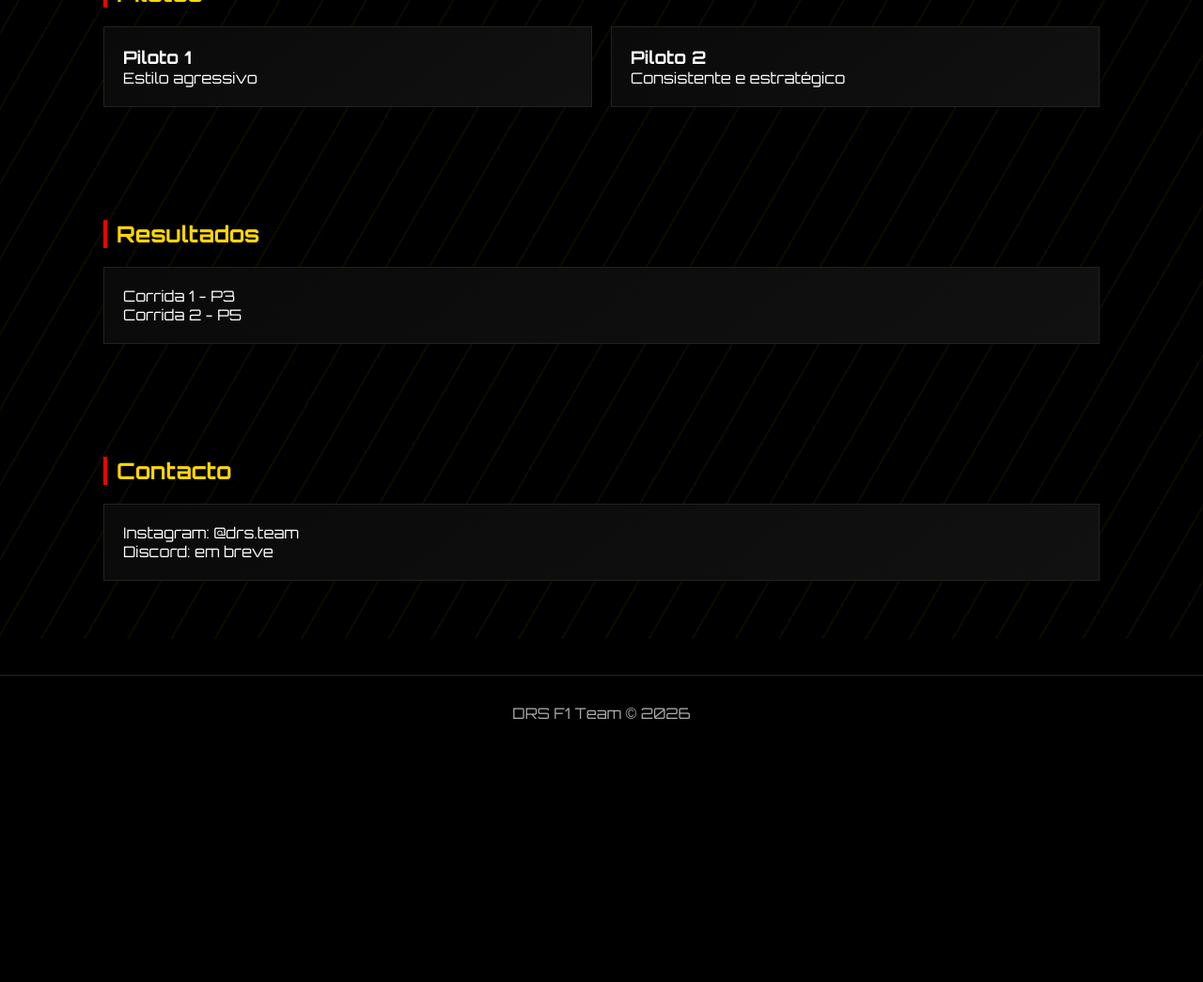
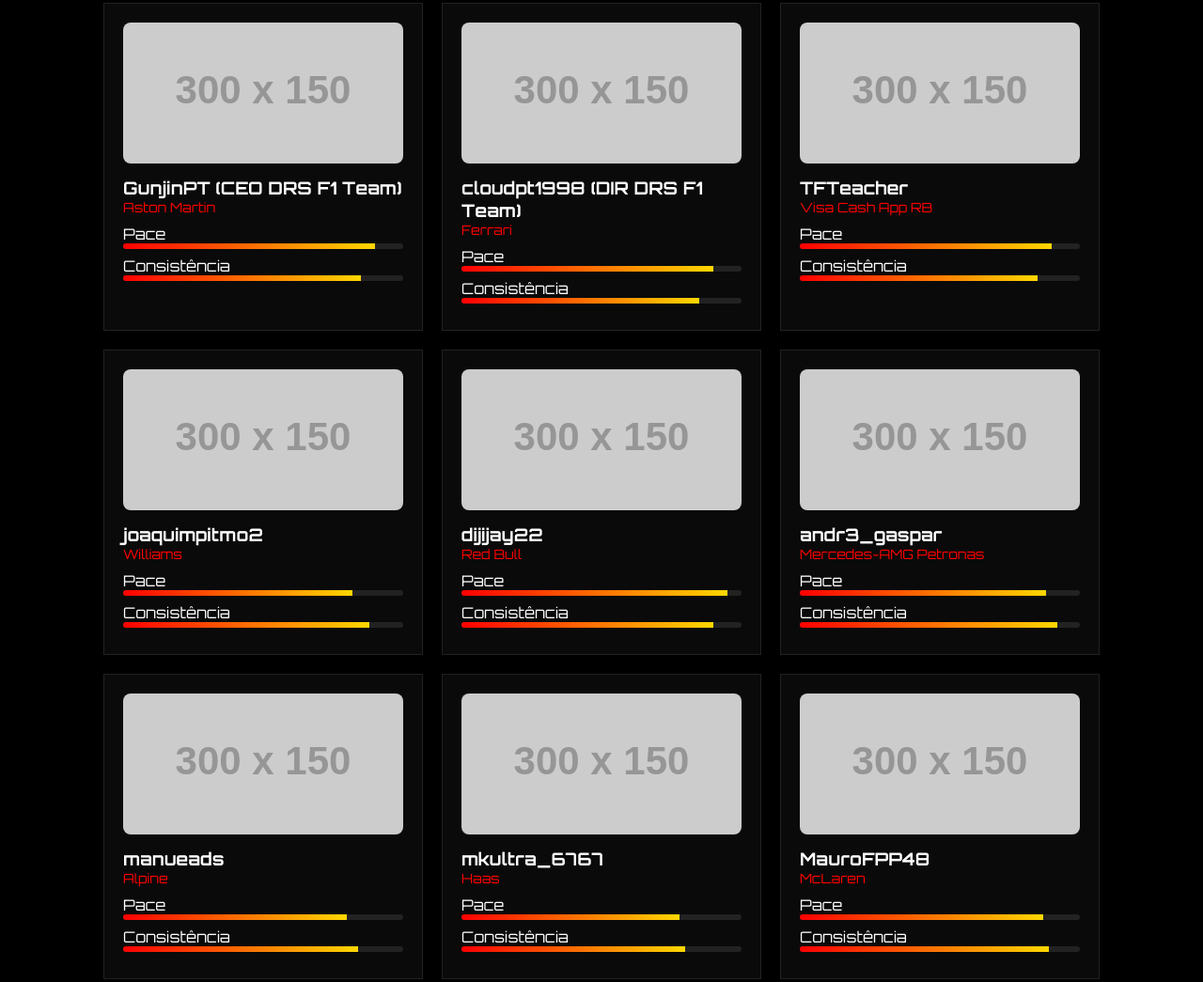
Before and after one commit to GunjinPT/drs-site, a plain HTML site: page index.html in a window 1280 px wide. Shown: the part 870-1915 px from the top of the page at 94% size. Before the commit the page ends 1669 px from the top, so only its background shows below. Drawn offline with Linux system fonts and the light colour scheme; placeholder pictures from the web are drawn by us.

Commit message:
Add files via upload

```diff
--- a/index.html
+++ b/index.html
@@ -7,148 +7,52 @@
   <link href="https://fonts.googleapis.com/css2?family=Orbitron:wght@400;700&display=swap" rel="stylesheet">
   <style>
     * { margin:0; padding:0; box-sizing:border-box; }
-    body {
-      font-family: 'Orbitron', sans-serif;
-      background: #000;
-      color: #fff;
-      overflow-x: hidden;
+    body { font-family:'Orbitron',sans-serif; background:#000; color:#fff; }
+
+    header { text-align:center; padding:60px 20px; }
+    header img { max-width:260px; }
+    h1 { color:gold; margin-top:15px; }
+
+    nav {
+      display:flex; justify-content:center; gap:30px;
+      padding:15px; background:#050505;
+      border-top:1px solid #222; border-bottom:1px solid #222;
     }
 
-    /* Animated background */
-    body::before {
-      content:"";
-      position:fixed;
-      width:200%; height:200%;
-      background: repeating-linear-gradient(
-        120deg,
-        rgba(255,215,0,0.05) 0px,
-        rgba(255,215,0,0.05) 2px,
-        transparent 2px,
-        transparent 40px
-      );
-      animation: moveBg 20s linear infinite;
-      z-index:-1;
+    nav a { color:white; text-decoration:none; position:relative; }
+    nav a::after {
+      content:""; position:absolute; width:0%; height:2px;
+      background:gold; bottom:-5px; left:0; transition:0.3s;
     }
-
-    @keyframes moveBg {
-      from { transform: translate(0,0); }
-      to { transform: translate(-200px,-200px); }
-    }
-
-    header {
-      text-align:center;
-      padding:60px 20px;
-      animation: fadeIn 2s ease;
-    }
-
-    header img {
-      max-width:280px;
-      animation: float 3s ease-in-out infinite;
-    }
-
-    @keyframes float {
-      0%,100% { transform: translateY(0); }
-      50% { transform: translateY(-10px); }
-    }
-
-    h1 {
-      color: gold;
-      margin-top:20px;
-      letter-spacing:3px;
-    }
-
-    nav {
-      display:flex;
-      justify-content:center;
-      gap:30px;
-      padding:15px;
-      border-top:1px solid #222;
-      border-bottom:1px solid #222;
-      background:#050505;
-    }
-
-    nav a {
-      color:white;
-      text-decoration:none;
-      position:relative;
-    }
-
-    nav a::after {
-      content:"";
-      position:absolute;
-      width:0%;
-      height:2px;
-      background:gold;
-      bottom:-5px;
-      left:0;
-      transition:0.3s;
-    }
-
     nav a:hover::after { width:100%; }
 
-    section {
-      padding:60px 20px;
-      max-width:1100px;
-      margin:auto;
-      animation: fadeUp 1s ease;
-    }
-
-    @keyframes fadeUp {
-      from { opacity:0; transform: translateY(30px); }
-      to { opacity:1; transform: translateY(0); }
-    }
-
-    h2 {
-      margin-bottom:20px;
-      color:gold;
-      border-left:4px solid red;
-      padding-left:10px;
-    }
+    section { padding:60px 20px; max-width:1100px; margin:auto; }
+    h2 { color:gold; margin-bottom:20px; }
 
     .grid {
       display:grid;
-      grid-template-columns: repeat(auto-fit, minmax(250px,1fr));
+      grid-template-columns: repeat(auto-fit, minmax(260px,1fr));
       gap:20px;
     }
 
     .card {
-      background: linear-gradient(145deg, #0a0a0a, #111);
-      padding:20px;
-      border:1px solid #222;
+      background:#0a0a0a; border:1px solid #222; padding:20px;
       transition:0.3s;
-      position:relative;
-      overflow:hidden;
+    }
+    .card:hover { transform:scale(1.03); border-color:gold; }
+
+    .card img {
+      width:100%; height:150px; object-fit:cover;
+      margin-bottom:10px; border-radius:8px;
     }
 
-    .card::before {
-      content:"";
-      position:absolute;
-      width:100%; height:2px;
-      background:linear-gradient(90deg, transparent, red, transparent);
-      top:0;
-      left:-100%;
-      transition:0.5s;
-    }
+    .team { color:red; font-size:14px; margin-bottom:10px; }
 
-    .card:hover::before {
-      left:100%;
-    }
+    .skill { margin:8px 0; }
+    .bar { height:6px; background:#222; border-radius:10px; overflow:hidden; }
+    .fill { height:100%; background:linear-gradient(90deg, red, gold); }
 
-    .card:hover {
-      transform: translateY(-5px) scale(1.02);
-      border-color:gold;
-    }
-
-    footer {
-      text-align:center;
-      padding:30px;
-      border-top:1px solid #222;
-      margin-top:40px;
-      color:#aaa;
-    }
-
-    .highlight { color:red; }
-
+    footer { text-align:center; padding:30px; color:#777; border-top:1px solid #222; }
   </style>
 </head>
 <body>
@@ -156,7 +60,7 @@
 <header>
   <img src="logo.png" alt="DRS Logo">
   <h1>DRS F1 TEAM</h1>
-  <p><span class="highlight">Precision</span>. Speed. Victory.</p>
+  <p>Precision. Speed. Victory.</p>
 </header>
 
 <nav>
@@ -169,21 +73,87 @@
 <section id="sobre">
   <h2>Sobre a Equipa</h2>
   <div class="card">
-    <p>Fundada em 2026, a DRS F1 Team nasce com uma missão clara: dominar as ligas online de Fórmula 1 com precisão, estratégia e velocidade.</p>
+    <p>Fundada em 2026, a DRS F1 Team compete em ligas online com foco em performance, estratégia e evolução constante.</p>
   </div>
 </section>
 
 <section id="pilotos">
   <h2>Pilotos</h2>
   <div class="grid">
+
+<div class="card">
+      <img src="https://via.placeholder.com/300x150">
+      <h3>GunjinPT (CEO DRS F1 Team)</h3>
+      <p class="team">Aston Martin</p>
+      <div class="skill">Pace<div class="bar"><div class="fill" style="width:90%"></div></div></div>
+      <div class="skill">Consistência<div class="bar"><div class="fill" style="width:85%"></div></div></div>
+    </div>
+
+<div class="card">
+      <img src="https://via.placeholder.com/300x150">
+      <h3>cloudpt1998 (DIR DRS F1 Team)</h3>
+      <p class="team">Ferrari</p>
+      <div class="skill">Pace<div class="bar"><div class="fill" style="width:90%"></div></div></div>
+      <div class="skill">Consistência<div class="bar"><div class="fill" style="width:85%"></div></div></div>
+    </div>
+
+
     <div class="card">
-      <h3>Piloto 1</h3>
-      <p>Estilo agressivo</p>
+      <img src="https://via.placeholder.com/300x150">
+      <h3>TFTeacher</h3>
+      <p class="team">Visa Cash App RB</p>
+      <div class="skill">Pace<div class="bar"><div class="fill" style="width:90%"></div></div></div>
+      <div class="skill">Consistência<div class="bar"><div class="fill" style="width:85%"></div></div></div>
     </div>
+
     <div class="card">
-      <h3>Piloto 2</h3>
-      <p>Consistente e estratégico</p>
+      <img src="https://via.placeholder.com/300x150">
+      <h3>joaquimpitmo2</h3>
+      <p class="team">Williams</p>
+      <div class="skill">Pace<div class="bar"><div class="fill" style="width:82%"></div></div></div>
+      <div class="skill">Consistência<div class="bar"><div class="fill" style="width:88%"></div></div></div>
     </div>
+
+    <div class="card">
+      <img src="https://via.placeholder.com/300x150">
+      <h3>dijijay22</h3>
+      <p class="team">Red Bull</p>
+      <div class="skill">Pace<div class="bar"><div class="fill" style="width:95%"></div></div></div>
+      <div class="skill">Consistência<div class="bar"><div class="fill" style="width:90%"></div></div></div>
+    </div>
+
+    <div class="card">
+      <img src="https://via.placeholder.com/300x150">
+      <h3>andr3_gaspar</h3>
+      <p class="team">Mercedes-AMG Petronas</p>
+      <div class="skill">Pace<div class="bar"><div class="fill" style="width:88%"></div></div></div>
+      <div class="skill">Consistência<div class="bar"><div class="fill" style="width:92%"></div></div></div>
+    </div>
+
+    <div class="card">
+      <img src="https://via.placeholder.com/300x150">
+      <h3>manueads</h3>
+      <p class="team">Alpine</p>
+      <div class="skill">Pace<div class="bar"><div class="fill" style="width:80%"></div></div></div>
+      <div class="skill">Consistência<div class="bar"><div class="fill" style="width:84%"></div></div></div>
+    </div>
+
+    <div class="card">
+      <img src="https://via.placeholder.com/300x150">
+      <h3>mkultra_6767</h3>
+      <p class="team">Haas</p>
+      <div class="skill">Pace<div class="bar"><div class="fill" style="width:78%"></div></div></div>
+      <div class="skill">Consistência<div class="bar"><div class="fill" style="width:80%"></div></div></div>
+    </div>
+
+    <div class="card">
+      <img src="https://via.placeholder.com/300x150">
+      <h3>MauroFPP48</h3>
+      <p class="team">McLaren</p>
+      <div class="skill">Pace<div class="bar"><div class="fill" style="width:87%"></div></div></div>
+      <div class="skill">Consistência<div class="bar"><div class="fill" style="width:89%"></div></div></div>
+    </div>
+
   </div>
 </section>
 
```
